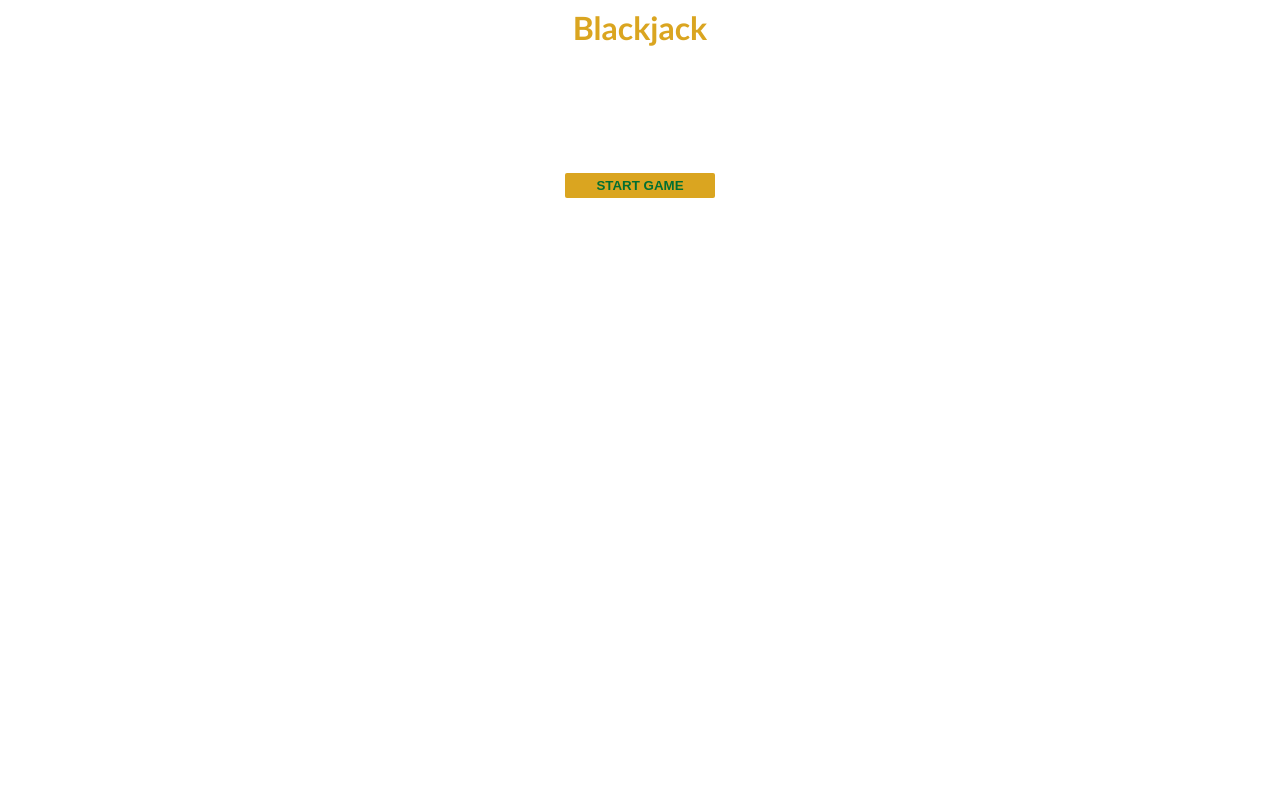
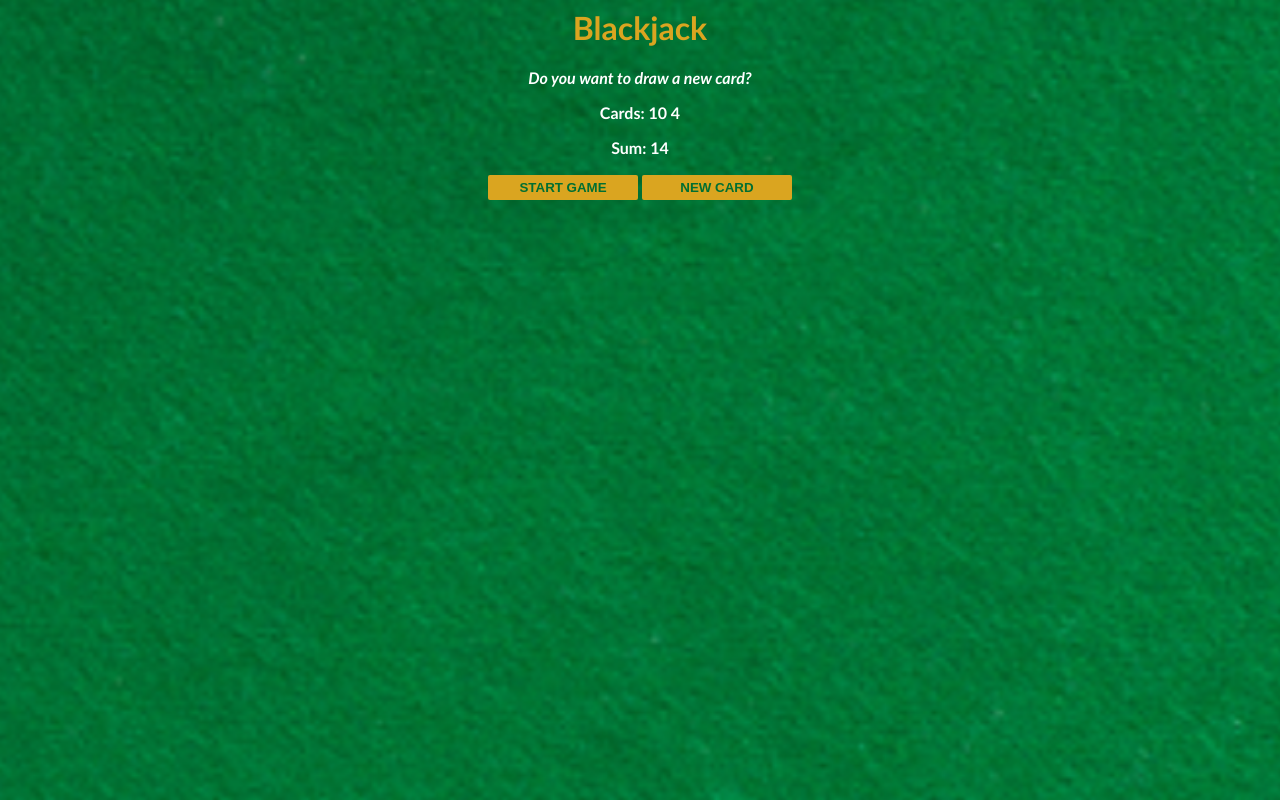
Before and after one commit to tasnim-mohammd/Blackjack-game, a plain HTML site: page index.html in a window 1280 px wide. Both pictures are taken after a click on the button "START GAME". Drawn offline with Linux system fonts and the light colour scheme.

Commit message:
Add functions startGame, getRandomCard, newCard

```diff
--- a/index.css
+++ b/index.css
@@ -1,6 +1,6 @@
 body {
     font-family: 'Trebuchet MS', 'Lucida Sans Unicode', 'Lucida Grande', Arial, sans-serif;
-    background-image: url("images/table.png");
+    background-image: url("img\ background\ blackjack-game.png");
     background-size: cover;
     font-weight: bold;
     color: white;
@@ -15,7 +15,6 @@ h1 {
     font-style: italic;
 }
 
-
 button {
     color: #016f32;
     width: 150px;
@@ -25,4 +24,6 @@ button {
     font-weight: bold;
     border: none;
     border-radius: 2px;
+    margin-bottom: 2px;
+    margin-top: 2px;
 }
--- a/index.html
+++ b/index.html
@@ -5,9 +5,10 @@
     <body>
         <h1>Blackjack</h1>
         <p id="message-el">Want to play a round?</p>
-        <p>Cards:</p>
-         <p class="sum-el">Sum:</p>
+        <p id="cards-el">Cards:</p>
+        <p id="sum-el">Sum:</p>
         <button onclick="startGame()">START GAME</button>
+        <button onclick="newCard()">NEW CARD</button>
         <script src="index.js"></script>
     </body>
 </html>
--- a/index.js
+++ b/index.js
@@ -1,15 +1,38 @@
-let firstCard = 10
-let secondCard = 4
-let sum = firstCard + secondCard
+let cards = []
+let sum = 0
 let hasBlackJack = false
-let isAlive = true
+let isAlive = false
 let message = ""
 let messageEl = document.getElementById("message-el")
+let sumEl = document.getElementById("sum-el")
+let cardsEl = document.getElementById("cards-el")
 
-let sumEl = document.getElementById("sum-el")
+function getRandomCard() {
+    let randomNumer = Math.floor( Math.random()*13 ) + 1
+    if (randomNumer > 10) {
+        return 10
+    } else if (randomNumer === 1) {
+        return 11
+    } else {
+        return randomNumer
+    }
+}
 
 function startGame() {
-    // Render the sum on the page using this format -> "Sum: 14"
+    isAlive = true
+    let firstCard = getRandomCard()
+    let secondCard = getRandomCard()
+    cards = [firstCard, secondCard]
+    sum = firstCard + secondCard
+    renderGame()
+}
+
+function renderGame() {
+    cardsEl.textContent = "Cards: "
+    for (let i = 0; i < cards.length; i++) {
+        cardsEl.textContent += cards[i] + " "
+    }
+
     sumEl.textContent = "Sum: " + sum
     if (sum <= 20) {
         message = "Do you want to draw a new card?"
@@ -22,3 +45,11 @@ function startGame() {
     }
     messageEl.textContent = message
 }
+
+
+function newCard() {
+    let card = getRandomCard()
+    sum += card
+    cards.push(card)
+    renderGame()
+}
```
Also changed, not shown: img background blackjack-game.png (added).
